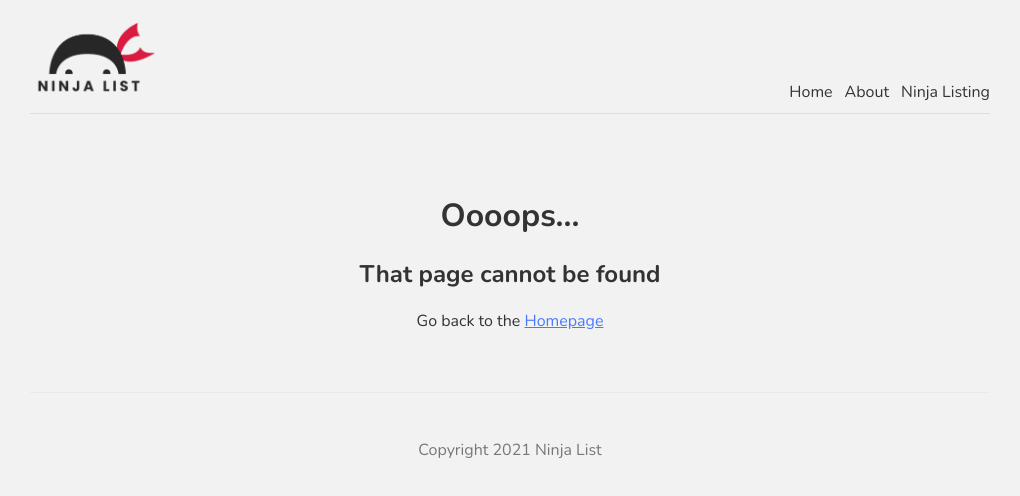
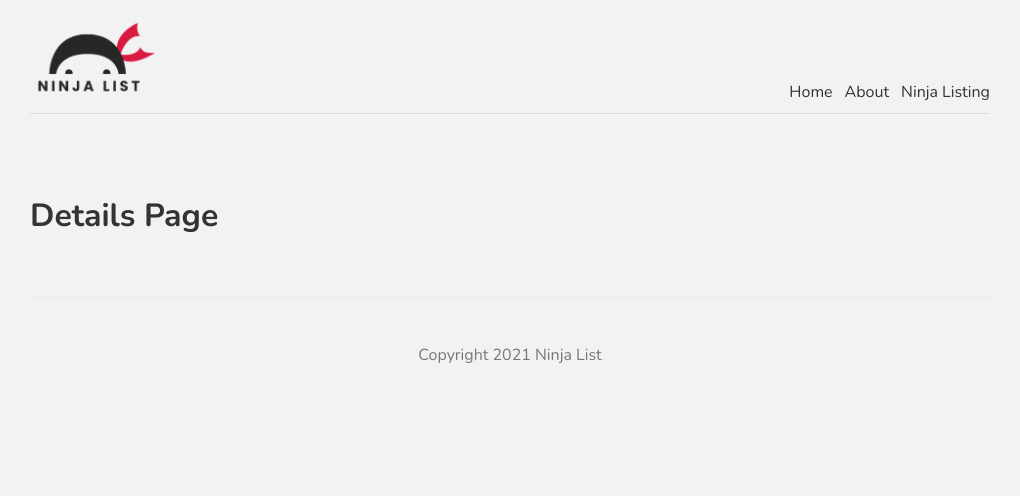
Before and after one commit to raphabarreto/ninja-list, a Next.js app: page /ninjas/1 in a window 1280 px wide. Before the commit this address had no page. Shown: the top 496 px of the page, without its empty margins (130-1150 px from the left). Built offline with nearby package versions, Linux system fonts and the light colour scheme.

Commit message:
Dynamic Routes (part 1)

```diff
--- /dev/null
+++ b/pages/ninjas/[id].js
@@ -0,0 +1,9 @@
+const Details = () => {
+  return (
+    <div>
+      <h1>Details Page</h1>
+    </div>
+  );
+};
+
+export default Details;
--- a/pages/ninjas/index.js
+++ b/pages/ninjas/index.js
@@ -1,3 +1,5 @@
+import Link from 'next/link';
+
 import styles from '../../styles/Ninjas.module.css';
 
 export const getStaticProps = async () => {
@@ -15,11 +17,11 @@ const Ninjas = ({ ninjas }) => {
     <div>
       <h1>All Ninjas</h1>
       {ninjas.map((ninja) => (
-        <div key={ninja.id}>
+        <Link href={`/ninjas/${ninja.id}`} key={ninja.id}>
           <a className={styles.single}>
             <h3>{ninja.name}</h3>
           </a>
-        </div>
+        </Link>
       ))}
     </div>
   );
```
